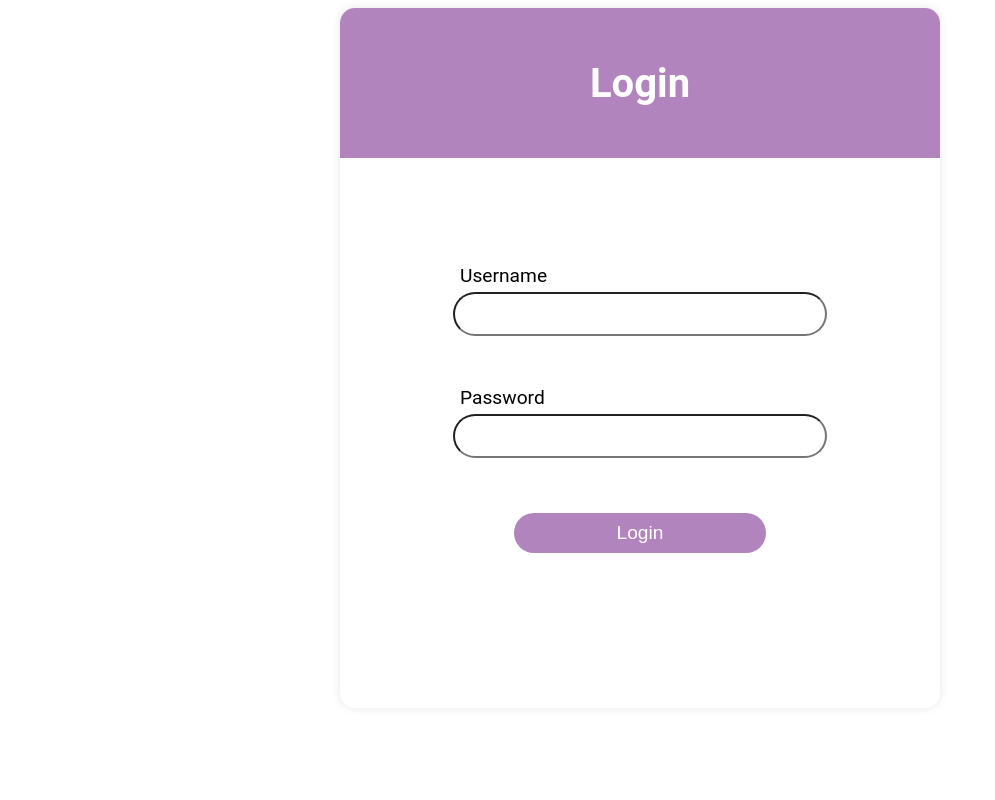
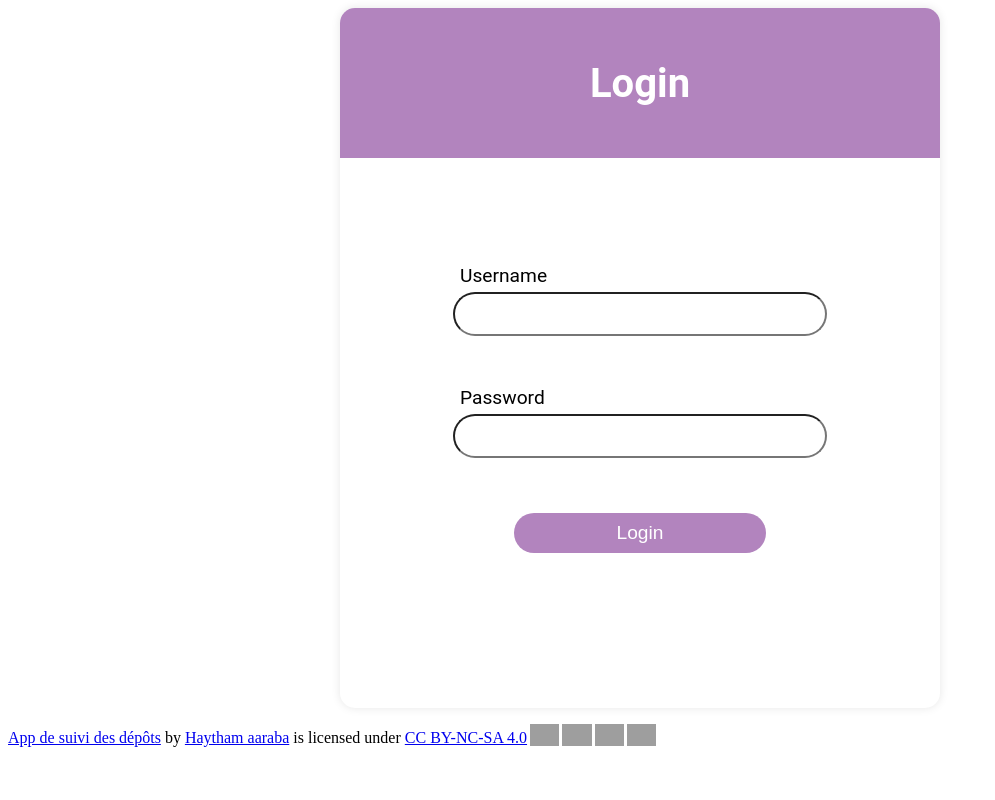
Before and after one commit to 48544D/app-suivi, a PHP site: page / in a window 1280 px wide. Shown: the whole page, without its empty margins (0-995 px from the left). Run offline with PHP 8.4, Linux system fonts and the light colour scheme; grey boxes are pictures that could not be loaded.

Commit message:
Licensing

```diff
--- a/index.php
+++ b/index.php
@@ -4,7 +4,7 @@
 //check if user is logged in
 if (isset($_SESSION['user']) && isset($_SESSION['Admin'])) {
     header('Location: ./admin/admin.php');
-    }elseif (isset($_SESSION['user'])) {
+} elseif (isset($_SESSION['user'])) {
     header('Location: ./user/user.php');
 }
 
@@ -13,7 +13,7 @@
     $password = $_POST['password'];
     $user = $db->query('SELECT * FROM users WHERE username = "' . $username . '" AND password = "' . $password . '"')->fetch();
     if ($user) {
-            if  ($user['isAdmin'] == 1)
+        if ($user['isAdmin'] == 1)
             $_SESSION['Admin'] = TRUE;
         $_SESSION['user'] = $username;
         $_SESSION['id'] = $user['id'];
@@ -61,6 +61,7 @@
             </div>
         </div>
     </div>
+    <p xmlns:cc="http://creativecommons.org/ns#" xmlns:dct="http://purl.org/dc/terms/"><a property="dct:title" rel="cc:attributionURL" href="https://github.com/48544D/app-suivi">App de suivi des dépôts</a> by <a rel="cc:attributionURL dct:creator" property="cc:attributionName" href="https://github.com/48544D">Haytham aaraba</a> is licensed under <a href="http://creativecommons.org/licenses/by-nc-sa/4.0/?ref=chooser-v1" target="_blank" rel="license noopener noreferrer" style="display:inline-block;">CC BY-NC-SA 4.0<img style="height:22px!important;margin-left:3px;vertical-align:text-bottom;" src="https://mirrors.creativecommons.org/presskit/icons/cc.svg?ref=chooser-v1"><img style="height:22px!important;margin-left:3px;vertical-align:text-bottom;" src="https://mirrors.creativecommons.org/presskit/icons/by.svg?ref=chooser-v1"><img style="height:22px!important;margin-left:3px;vertical-align:text-bottom;" src="https://mirrors.creativecommons.org/presskit/icons/nc.svg?ref=chooser-v1"><img style="height:22px!important;margin-left:3px;vertical-align:text-bottom;" src="https://mirrors.creativecommons.org/presskit/icons/sa.svg?ref=chooser-v1"></a></p>
 </body>
 
 </html>
```
Also changed, not shown: README.md (added), 1 other file. Lines whose indentation alone changed are shown as unchanged.
